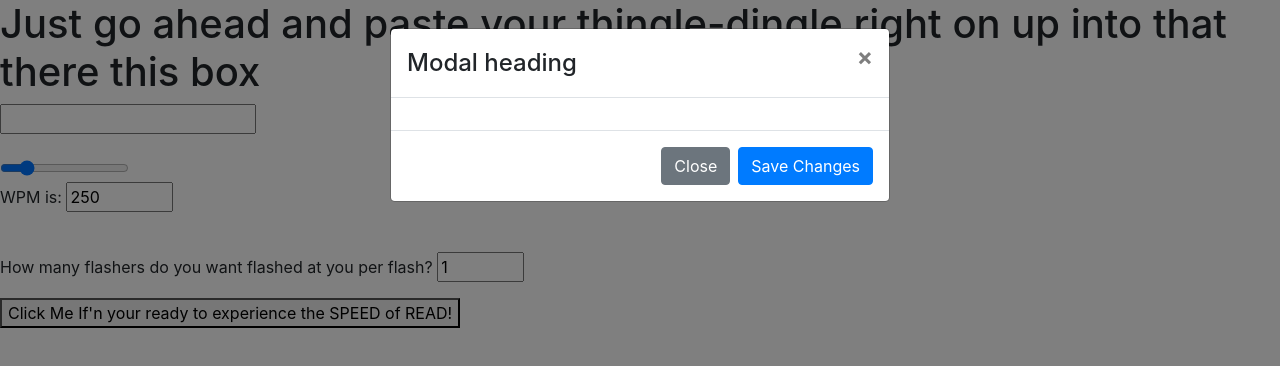
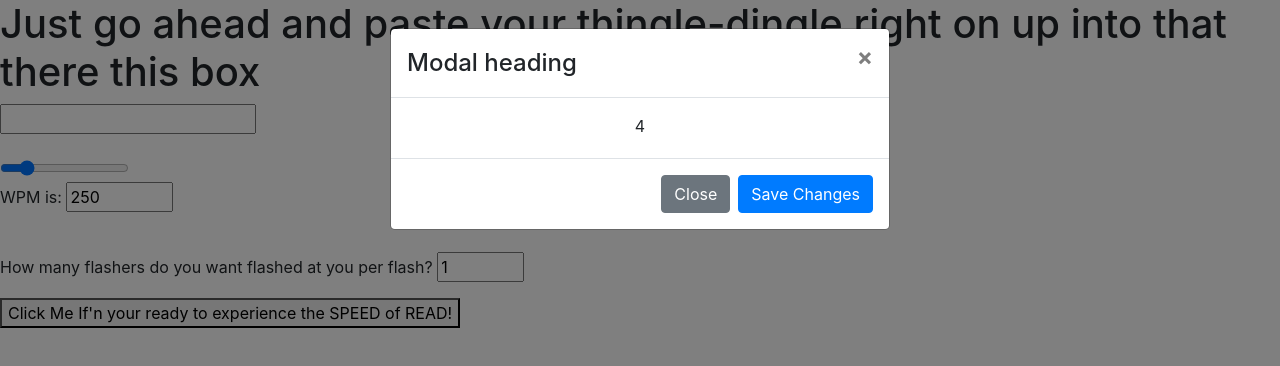
Before and after one commit to EricJamesOsowski/speed-reading-trainer, a React (Create React App) app in the folder speedy-ready-mcwebsite/: page / in a window 1280 px wide. Both pictures are taken after a click on the button "Click Me If'n your ready to experience the SPEED of READ!". Shown: the top 366 px of the page. Built offline with nearby package versions, Linux system fonts and the light colour scheme.

Commit message:
Centered text, cleared zero, standardized modal height, sanitized inputs

```diff
--- a/speedy-ready-mcwebsite/src/components/InputBox/index.js
+++ b/speedy-ready-mcwebsite/src/components/InputBox/index.js
@@ -8,54 +8,85 @@ import "./style.css";
 const InputBox = () => {
     const [show, setShow] = useState(false);
     const [text, setText] = useState("");
-    const [DisplayText, setDisplayText] = useState([]);
+    const [displayText, setDisplayText] = useState([]);
     const [wpm, setWpm] = useState(250);
     const [wordsPerGroup, setWordsPerGroup] = useState(1);
     const [intervalVariable, setIntervalVariable] = useState(0);
+    const [secondIntervalVariable, setSecondIntervalVariable] = useState(0);
 
+    var countdownFlag = 5;
 
-    //const handleClose = () => setShow(false);
     function handleClose() {
         setShow(false)
         clearInterval(intervalVariable);
     }
-
 
     function handleShow() {
         setShow(true);
         updateWord();
     }
 
+    function startCountdown() {
+        function countdown() {
+            if (countdownFlag >= 0) {
+                if (countdownFlag != 0) {
+                setDisplayText(countdownFlag)
+                }
+                countdownFlag--;
+            }
+            else {
+                return;
+            }
+        }
+
+        if (countdownFlag > 0) {
+
+            var countdownId = setInterval(function () {
+                countdown();
+            }, 1000);
+
+            setSecondIntervalVariable(countdownId)
+
+        }
+    }
 
     function updateWord() {
+        setDisplayText("");
         var startIndex = 0;
         var newText = text.split(" ");
+        clearInterval(secondIntervalVariable);
         clearInterval(intervalVariable);
+
+        startCountdown();
 
         var intervalId = setInterval(function () {
 
             var tempWords = [];
 
+            if (countdownFlag < 0) {
+
                 if (startIndex < newText.length) {
 
-
                     for (var i = 0; i < wordsPerGroup; i++) {
-                    //console.log(`Start index + i = : ` + (startIndex + i));
 
                         if ((startIndex + i) < newText.length) {
                             tempWords += newText[(startIndex + i)] + ` `;
-                        console.log(tempWords)
                         }
+
                     }
 
                     setDisplayText(tempWords);
                     startIndex += parseInt(wordsPerGroup);
                 }
 
-
+                else {
+                    setDisplayText("Finished!")
+                }
+            }
         }, 1000 / (wpm / wordsPerGroup / 60));
 
         setIntervalVariable(intervalId);
+
     }
 
     function handleTextChange(event) {
@@ -120,11 +151,11 @@ const InputBox = () => {
                 <input type="range" onChange={handleWpmChange} placeholder="140" value={wpm} min="100" max="1000" className="slider" id="myRange" />
 
                 <p>WPM is:&nbsp;
-                    <input type="number" onBlur={(e) => { validateAndClampWpm(e, 100, 1000) }} value={wpm} onChange={handleWpmChange} min="100" max="1000" />
+                    <input type="number" inputmode="numeric" onBlur={(e) => { validateAndClampWpm(e, 100, 1000) }} value={wpm} onChange={handleWpmChange} min="100" max="1000" />
                 </p>
                 <br />
                 <p>How many flashers do you want flashed at you per flash?&nbsp;
-                    <input type="number" value={wordsPerGroup} onChange={handleWordPerGroupChange} onBlur={(e) => { validateAndClampGrouping(e, 1, 10) }} min="1" max="10" />
+                    <input type="number" inputmode="numeric" value={wordsPerGroup} onChange={handleWordPerGroupChange} onBlur={(e) => { validateAndClampGrouping(e, 1, 10) }} min="1" max="10" />
                 </p>
             </form>
 
@@ -134,7 +165,7 @@ const InputBox = () => {
                 <Modal.Header closeButton>
                     <Modal.Title>Modal heading</Modal.Title>
                 </Modal.Header>
-                <Modal.Body> {DisplayText} </Modal.Body>
+                <Modal.Body className="centered-text modal-small" > {displayText} </Modal.Body>
                 <Modal.Footer>
                     <Button variant="secondary" onClick={handleClose}>
                         Close
--- a/speedy-ready-mcwebsite/src/components/InputBox/style.css
+++ b/speedy-ready-mcwebsite/src/components/InputBox/style.css
@@ -0,0 +1,8 @@
+
+.centered-text {
+    text-align:center;
+}
+
+.modal-small {
+    min-height:60px;
+}
```
Lines whose indentation alone changed are shown as unchanged.
